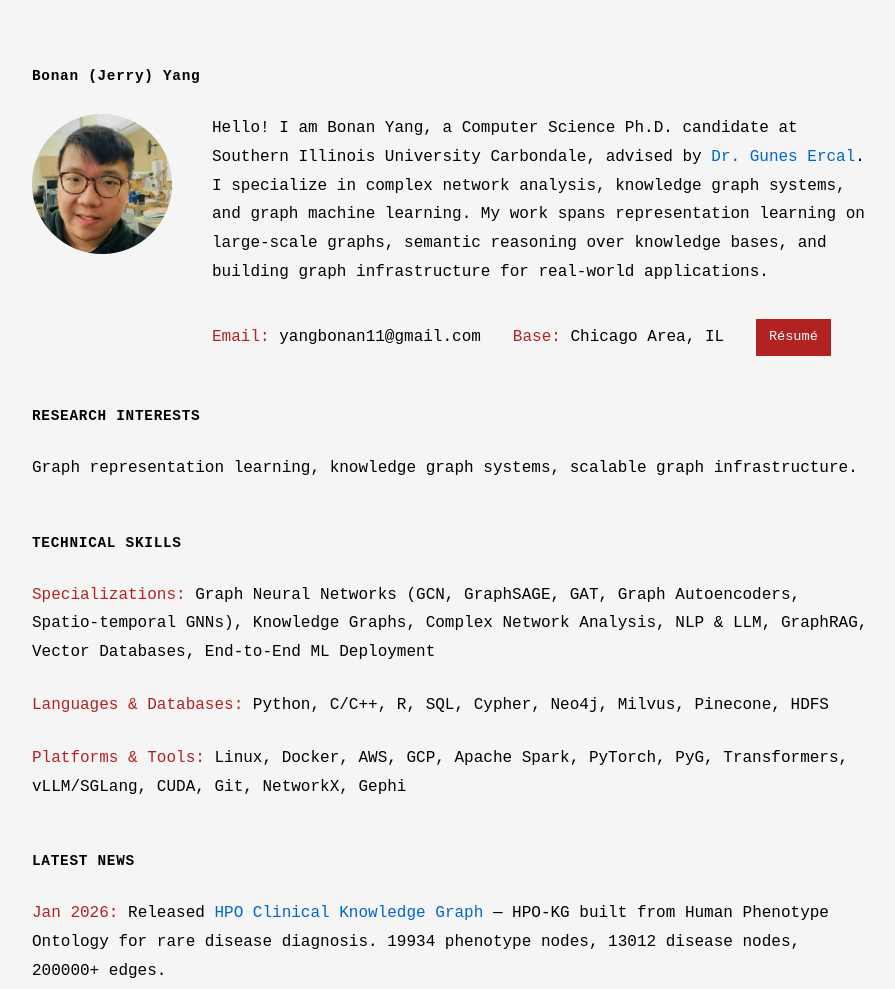
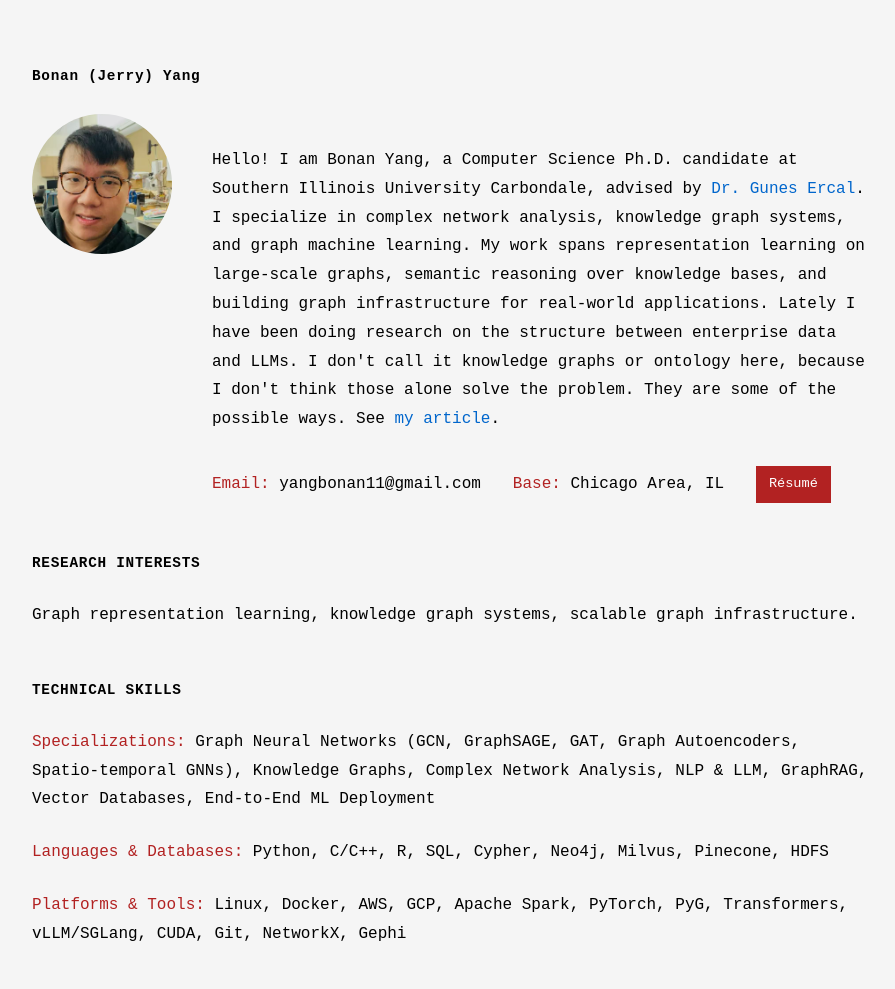
Before and after one commit to BonanYang/BonanYang.github.io, a plain HTML site: page index.html in a window 1280 px wide. Shown: the top 989 px of the page, without its empty margins (190-1085 px from the left). Drawn offline with Linux system fonts and the light colour scheme; a script that the page names is missing.

Commit message:
Update bio section with additional research details
Expanded bio to include recent research focus on enterprise data and LLMs.

```diff
--- a/index.html
+++ b/index.html
@@ -147,7 +147,9 @@
       <img src="me.jpg" alt="Bonan Yang" class="photo">
       <div class="bio-content">
         <p class="bio-text">
-          Hello! I am Bonan Yang, a Computer Science Ph.D. candidate at Southern Illinois University Carbondale, advised by <a href="https://www.cs.siue.edu/~gercal/" target="_blank">Dr. Gunes Ercal</a>. I specialize in complex network analysis, knowledge graph systems, and graph machine learning. My work spans representation learning on large-scale graphs, semantic reasoning over knowledge bases, and building graph infrastructure for real-world applications.
+        <p class="bio-text">
+          Hello! I am Bonan Yang, a Computer Science Ph.D. candidate at Southern Illinois University Carbondale, advised by <a href="https://www.cs.siue.edu/~gercal/" target="_blank">Dr. Gunes Ercal</a>. I specialize in complex network analysis, knowledge graph systems, and graph machine learning. My work spans representation learning on large-scale graphs, semantic reasoning over knowledge bases, and building graph infrastructure for real-world applications. Lately I have been doing research on the structure between enterprise data and LLMs. I don't call it knowledge graphs or ontology here, because I don't think those alone solve the problem. They are some of the possible ways. See <a href="https://medium.com/@yangbonan00/ontology-from-tables-without-llm-7dfd1d9386f5" target="_blank">my article</a>.
+        </p>
         </p>
         <div class="info-row">
           <div class="info-item">
```
